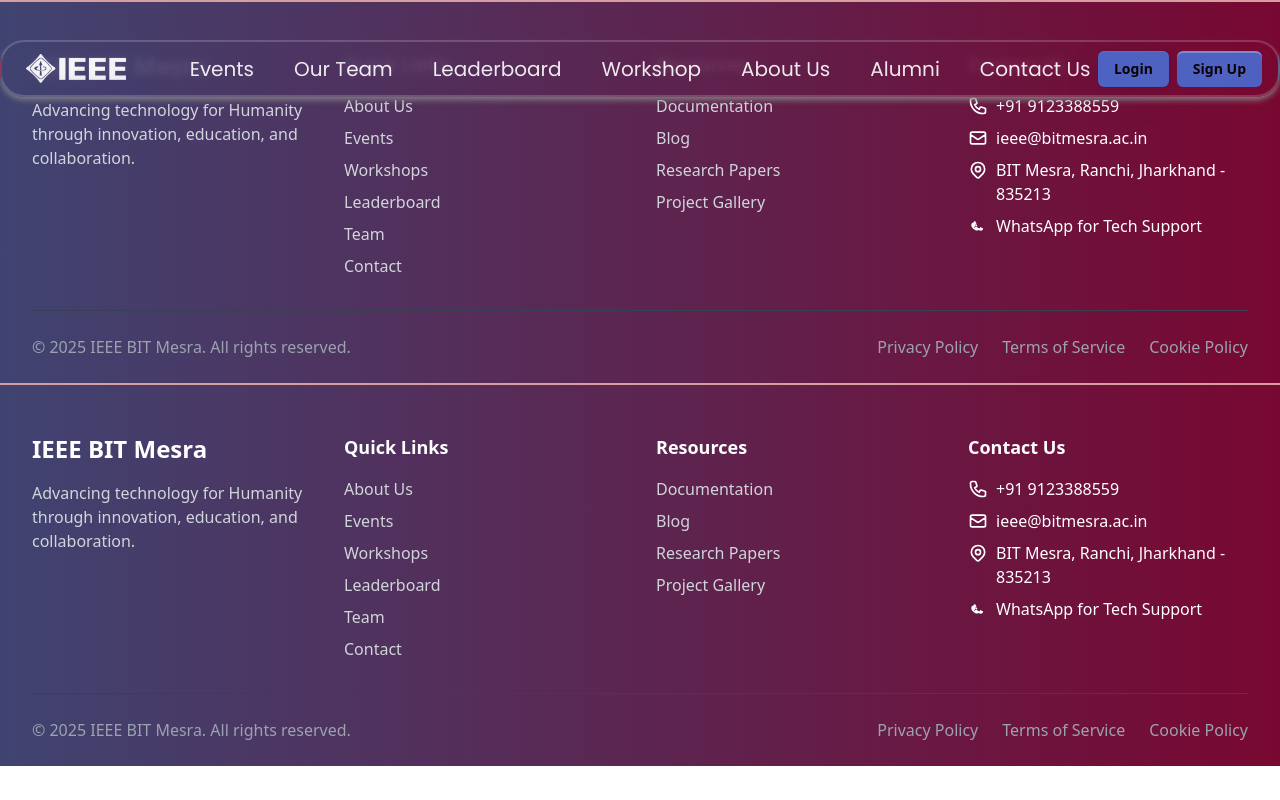
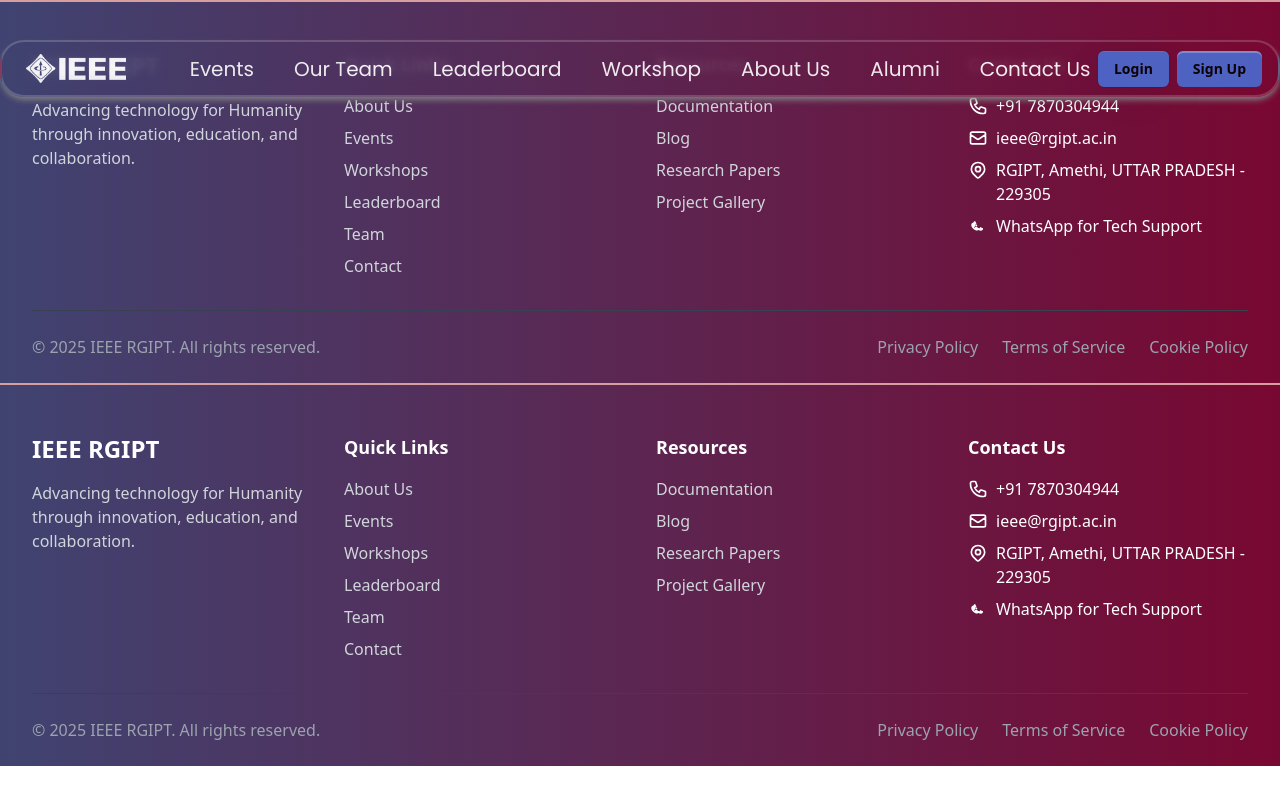
Before and after one commit to ieeework514/IEEE_Website, a Next.js app: page /Footer in a window 1280 px wide. Built offline with nearby package versions, Linux system fonts and the light colour scheme.

Commit message:
footer added

```diff
--- a/src/app/Footer/page.js
+++ b/src/app/Footer/page.js
@@ -42,7 +42,7 @@
         <div className="grid grid-cols-1  md:grid-cols-3 lg:grid-cols-4 gap-8 mb-8">
           {/* Brand Section */}
           <motion.div variants={itemVariants} className="space-y-4">
-            <h2 className="text-2xl font-bold">IEEE BIT Mesra</h2>
+            <h2 className="text-2xl font-bold">IEEE  RGIPT</h2>
             <p className="text-gray-300">
               Advancing technology for Humanity through innovation, education, and collaboration.
             </p>
@@ -88,15 +88,15 @@
             <ul className="space-y-2">
               <li className="flex items-start">
                 <PhoneIcon className="h-5 w-5 mt-0.5 mr-2 flex-shrink-0" />
-                <span>+91 9123388559</span>
+                <span>+91 7870304944</span>
               </li>
               <li className="flex items-start">
                 <MailIcon className="h-5 w-5 mt-0.5 mr-2 flex-shrink-0" />
-                <span>ieee@bitmesra.ac.in</span>
+                <span>ieee@rgipt.ac.in</span>
               </li>
               <li className="flex items-start">
                 <LocationIcon className="h-5 w-5 mt-0.5 mr-2 flex-shrink-0" />
-                <span>BIT Mesra, Ranchi, Jharkhand - 835213</span>
+                <span> RGIPT, Amethi, UTTAR PRADESH - 229305</span>
               </li>
               <li className="flex items-start">
                 <WhatsAppIcon className="h-5 w-5 mt-0.5 mr-2 flex-shrink-0" />
@@ -115,7 +115,7 @@
           className="flex flex-col md:flex-row justify-between items-center"
         >
           <motion.p variants={itemVariants} className="text-gray-400 mb-4 md:mb-0">
-            © 2025 IEEE BIT Mesra. All rights reserved.
+            © 2025 IEEE  RGIPT. All rights reserved.
           </motion.p>
 
           <motion.div variants={itemVariants} className="flex space-x-6">
--- a/src/app/layout.js
+++ b/src/app/layout.js
@@ -15,8 +15,8 @@
 });
 
 export const metadata = {
-  title: "Create Next App",
-  description: "Generated by create next app",
+  title: "IEEE SB RGIPT",
+  description: "THIS IS THE WEBSITE OF THE IEEE RGIPT",
 };
 
 export default function RootLayout({ children }) {
```
